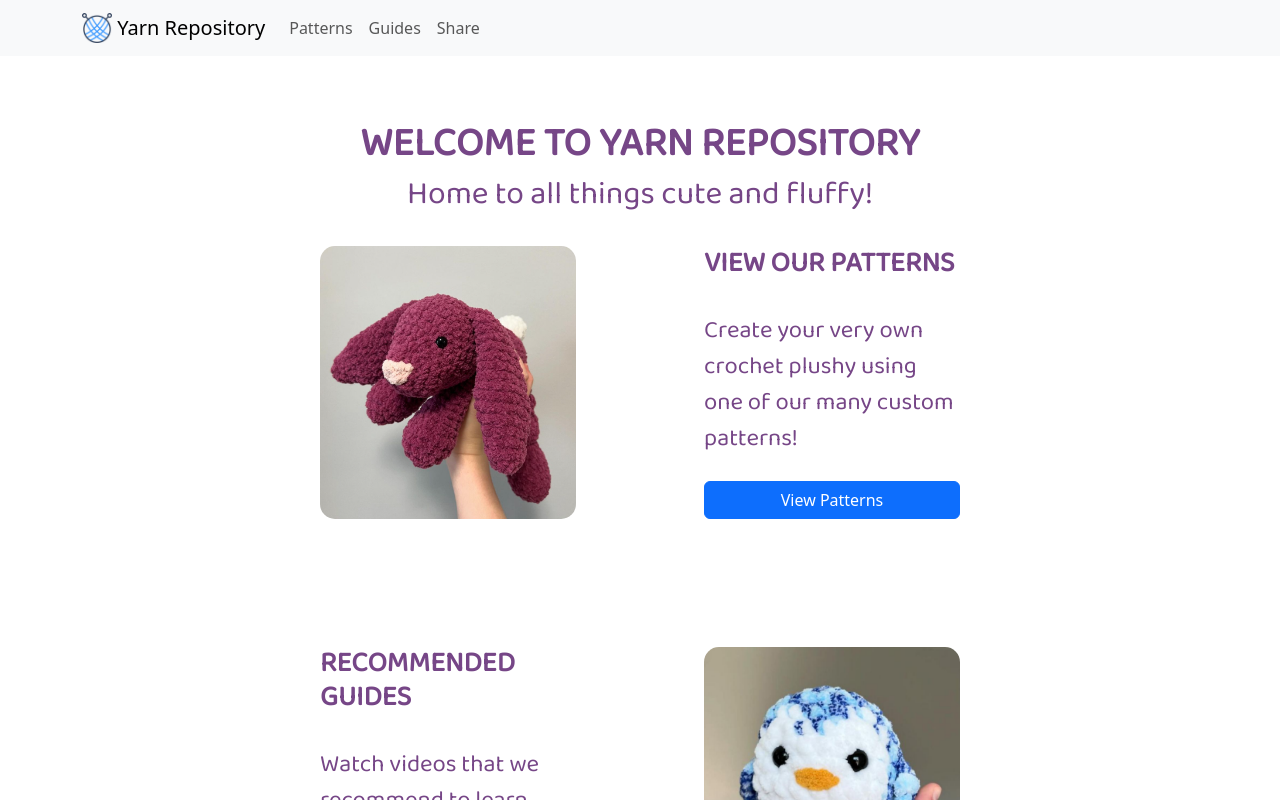
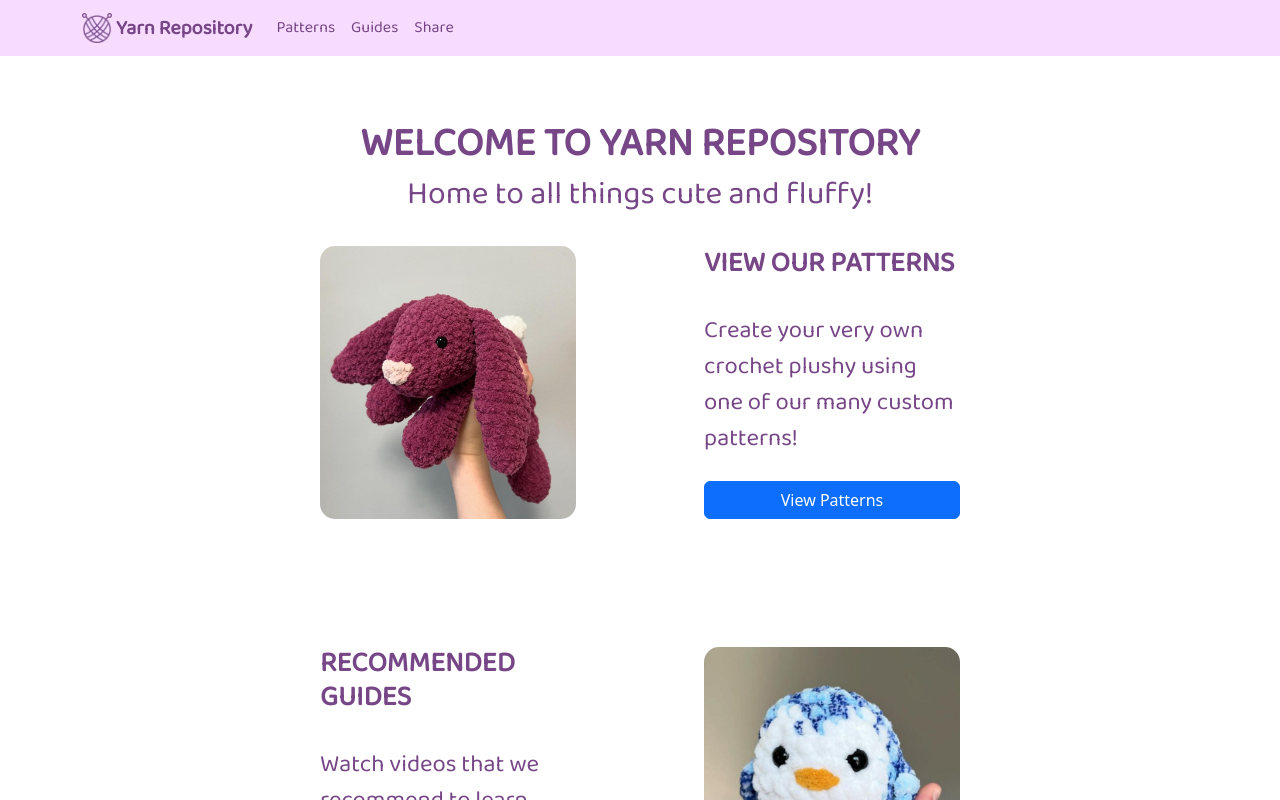
Before and after one commit to BrentMRPalmer/SEG3125Project2-v2, a React (Vite) app in the folder yarn/: page / in a window 1280 px wide. Shown: the top 800 px of the page. Built offline with nearby package versions, Linux system fonts and the light colour scheme.

Commit message:
Navbar Colour

```diff
--- a/yarn/src/components/NavbarC.jsx
+++ b/yarn/src/components/NavbarC.jsx
@@ -5,7 +5,7 @@ import { Link } from 'react-router-dom';
 
 function NavbarC() {
   return (
-    <Navbar expand="lg" className="bg-body-tertiary">
+    <Navbar expand="lg" className="bg-body-tertiary navbar-custom">
       <Container>
         <Navbar.Brand as={Link} to="/">
           <img
@@ -16,7 +16,7 @@ function NavbarC() {
             alt="logo"
           />
           {' '}
-          Yarn Repository</Navbar.Brand>
+          <b>Yarn Repository</b></Navbar.Brand>
         <Navbar.Toggle aria-controls="basic-navbar-nav" />
         <Navbar.Collapse id="basic-navbar-nav">
           <Nav className="me-auto">
--- a/yarn/src/styles.css
+++ b/yarn/src/styles.css
@@ -1,3 +1,18 @@
+.navbar-custom {
+    background-color: #F8DCFF !important;
+    font-family: "Baloo 2" !important;
+}
+
+.navbar-custom .navbar-brand,
+ .navbar-custom .navbar-text,
+ .navbar-custom .nav-link {
+     color: #764687;
+ }
+
+ .navbar-custom .nav-link:hover {
+    color: black !important;
+ }
+
 .patterns-container {
     display: grid;
     grid-template-columns: repeat(auto-fill, minmax(250px, 1fr));
```
Also changed, not shown: yarn/public/icons/logo.png.
